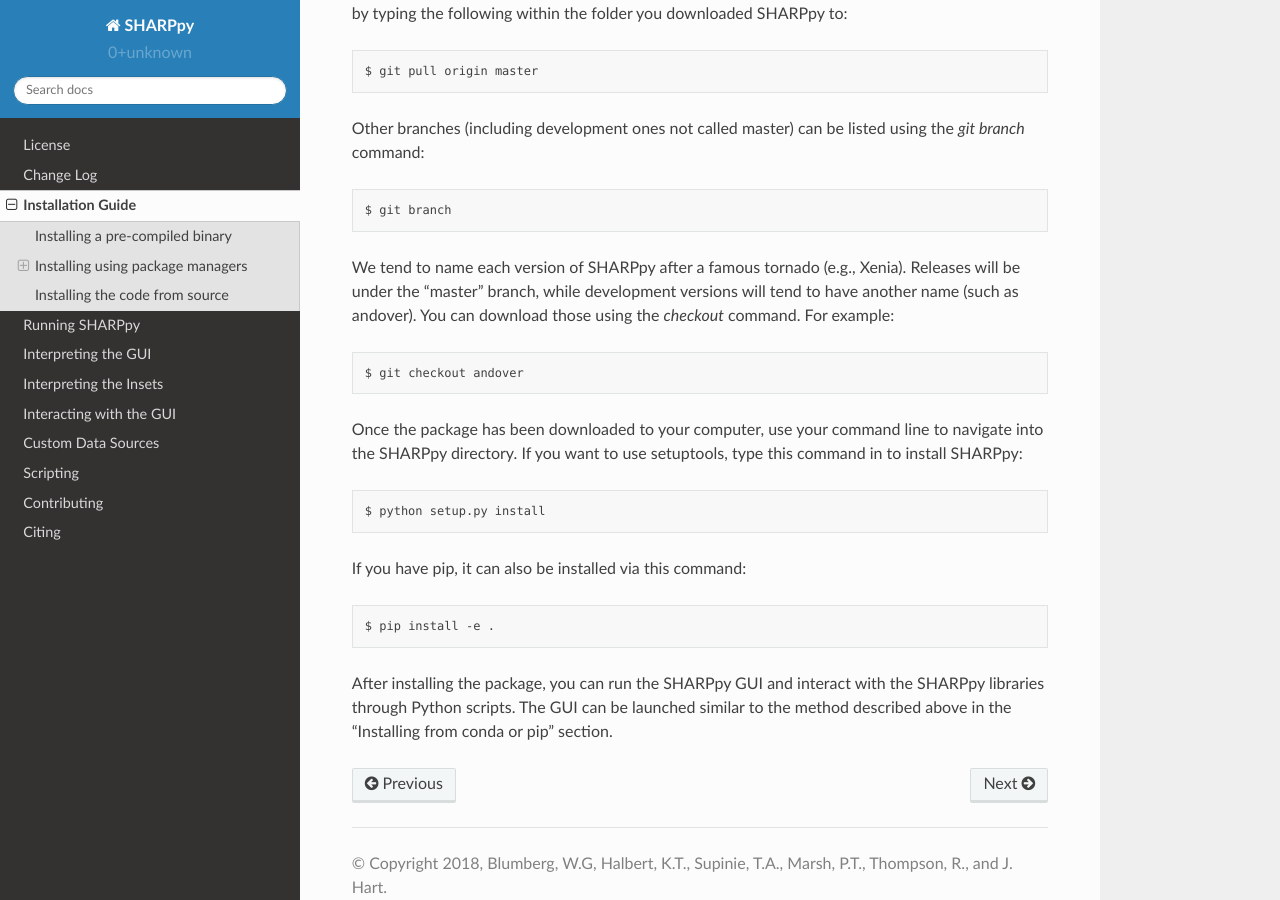
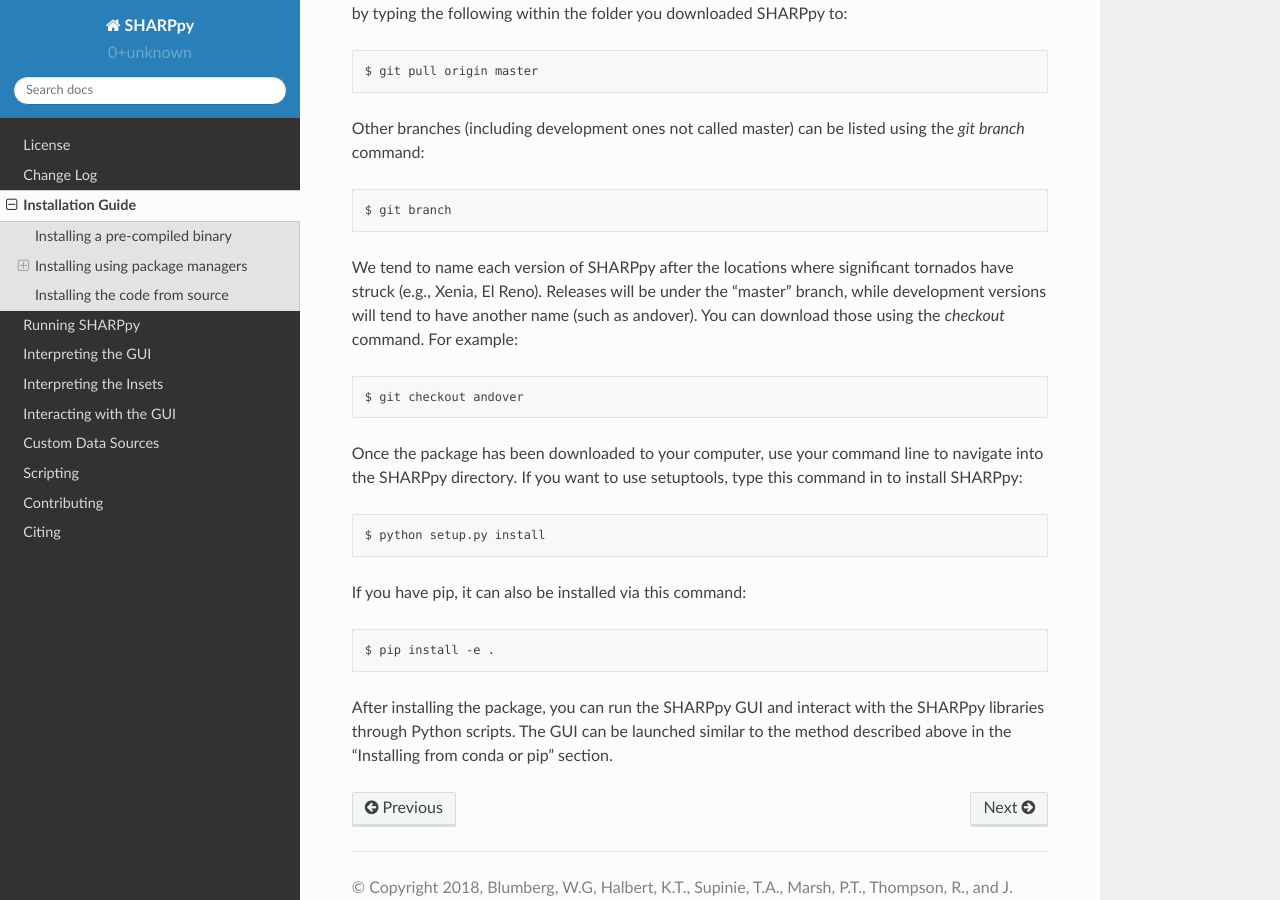
Before and after one commit to sharppy/SHARPpy, a Sphinx documentation site: the page built from docs/source/install.rst, in a window 1280 px wide and 900 px high, scrolled down 2666 px. Built offline with Sphinx 7.4.7 and the Read the Docs theme 2.0.0, drawn with Linux system fonts in a browser that asks for light colours; pages that are not in the unit, such as notebooks, are missing from menus.

```diff
--- a/docs/source/install.rst
+++ b/docs/source/install.rst
@@ -97,7 +97,7 @@
 
     git branch
 
-We tend to name each version of SHARPpy after a famous tornado (e.g., Xenia).  Releases will be under the "master" branch, while development versions will
+We tend to name each version of SHARPpy after the locations where significant tornados have struck (e.g., Xenia, El Reno).  Releases will be under the "master" branch, while development versions will
 tend to have another name (such as andover).  You can download those using the `checkout` command.  For example:
 
 .. prompt:: bash
```
